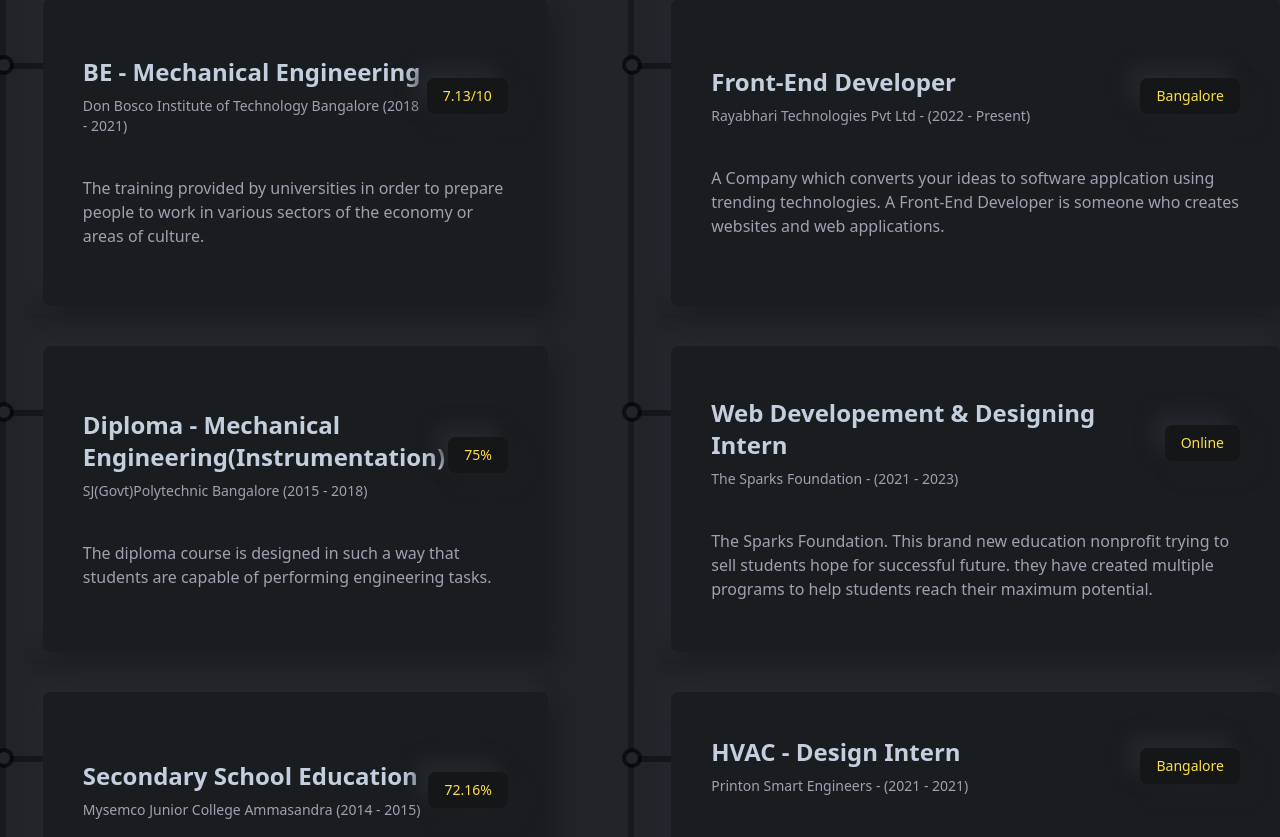
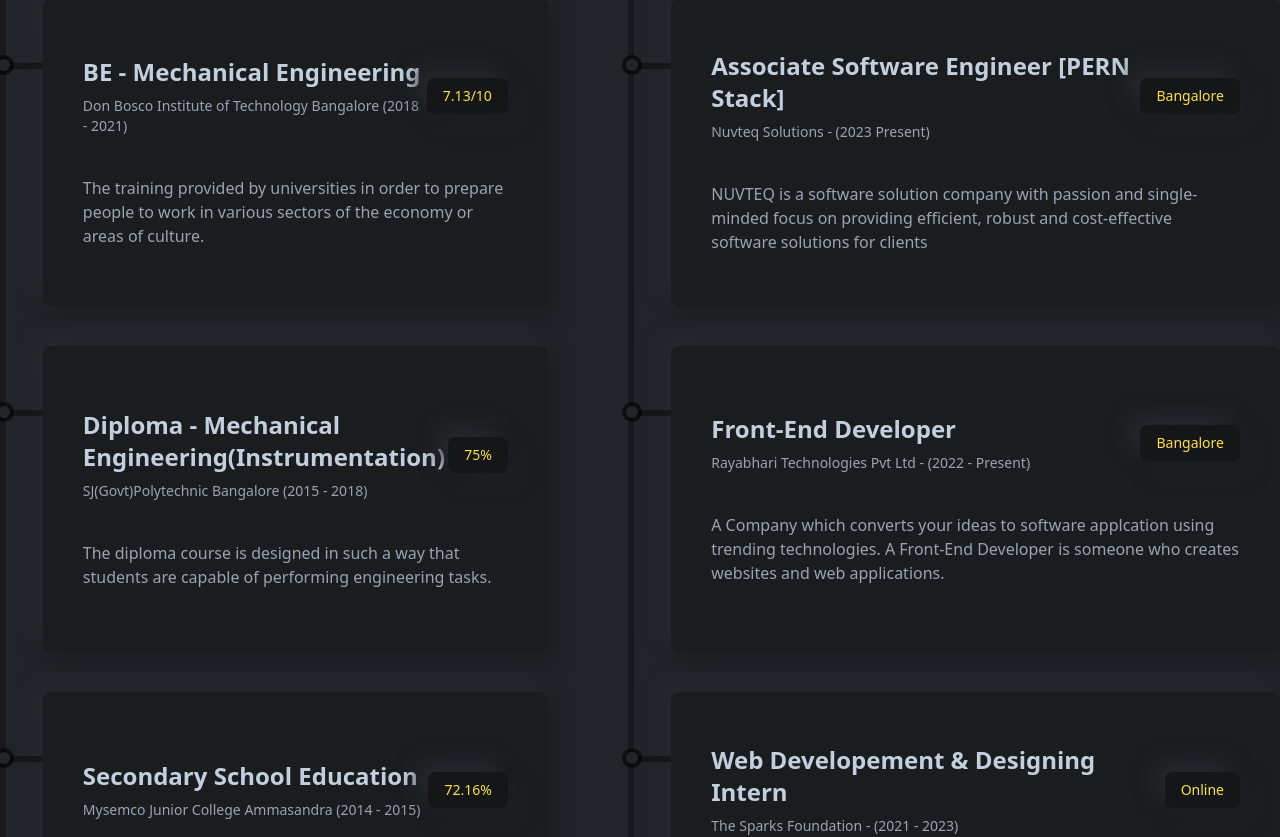
Before and after one commit to chandanhm1999/Chandan21, a React (Create React App) app: page / in a window 1280 px wide. Shown: the part 3820-4657 px from the top of the page. Built offline with nearby package versions, Linux system fonts and the light colour scheme.

Commit message:
Update Education.js

```diff
--- a/src/components/resume/Education.js
+++ b/src/components/resume/Education.js
@@ -45,6 +45,12 @@
         </div>
         <div className="mt-6 lgl:mt-14 w-full h-[1000px] border-l-[6px] border-l-black border-opacity-30 flex flex-col gap-10">
           <ResumeCard
+                        title="Associate Software Engineer [PERN Stack]"
+                        subTitle="Nuvteq Solutions - (2023 Present)"
+                        result="Bangalore"
+                        des="NUVTEQ is a software solution company with passion and single-minded focus on providing efficient, robust and cost-effective software solutions for clients"
+          />
+          <ResumeCard
             title="Front-End Developer"
             subTitle="Rayabhari Technologies Pvt Ltd - (2022 - Present)"
             result="Bangalore"
@@ -56,12 +62,6 @@
             result="Online"
             des="The Sparks Foundation. This brand new education nonprofit trying to sell students hope for successful future. they have created multiple programs to help students reach their maximum potential."
           />
-          <ResumeCard
-            title="HVAC - Design Intern"
-            subTitle="Printon Smart Engineers - (2021 - 2021)"
-            result="Bangalore"
-            des="In Skill development and Training program for Engineering students in different domain. P S E is a Mechanical, Electrical and Plumbing Design consultancy, we design, build, construct, supply, install, service and upgrade of Electro-Mechanical Systems & Networks, Utilities and Equipment."
-          />
         </div>
       </div>
     </motion.div>
```
